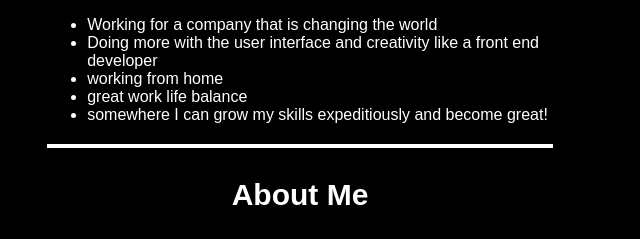
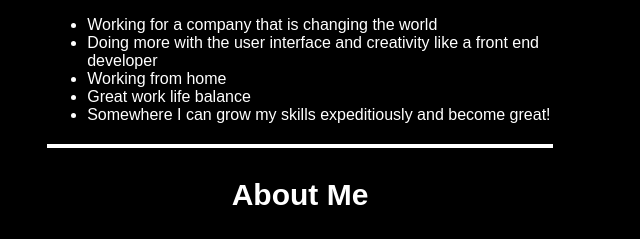
Before and after one commit to elshaday-aredo/myportfolio, a plain HTML site: page index.html in a window 1280 px wide. Shown: the part 705-944 px from the top of the page, 340-980 px from the left. Drawn offline with Linux system fonts and the light colour scheme; a script that the page names is missing.

Commit message:
correcting grammar

```diff
--- a/index.html
+++ b/index.html
@@ -21,9 +21,9 @@
     <ul>
       <li> Working for a company that is changing the world</li>
       <li> Doing more with the user interface and creativity like a front end developer </li>
-      <li> working from home </li>
-      <li> great work life balance</li>
-      <li> somewhere I can grow my skills expeditiously and become great! </li>
+      <li> Working from home </li>
+      <li> Great work life balance</li>
+      <li> Somewhere I can grow my skills expeditiously and become great! </li>
     </ul>
   </section>
 
```
